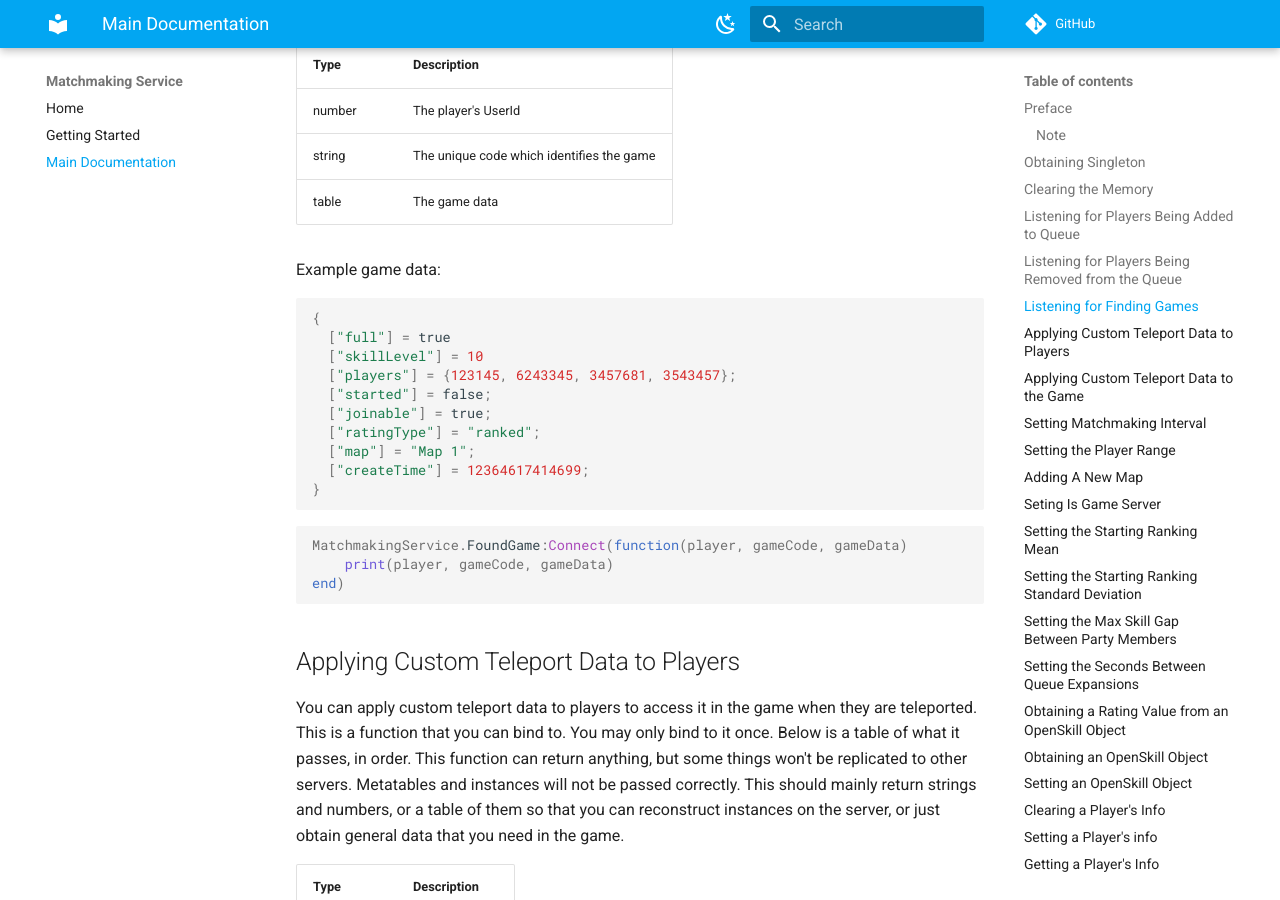
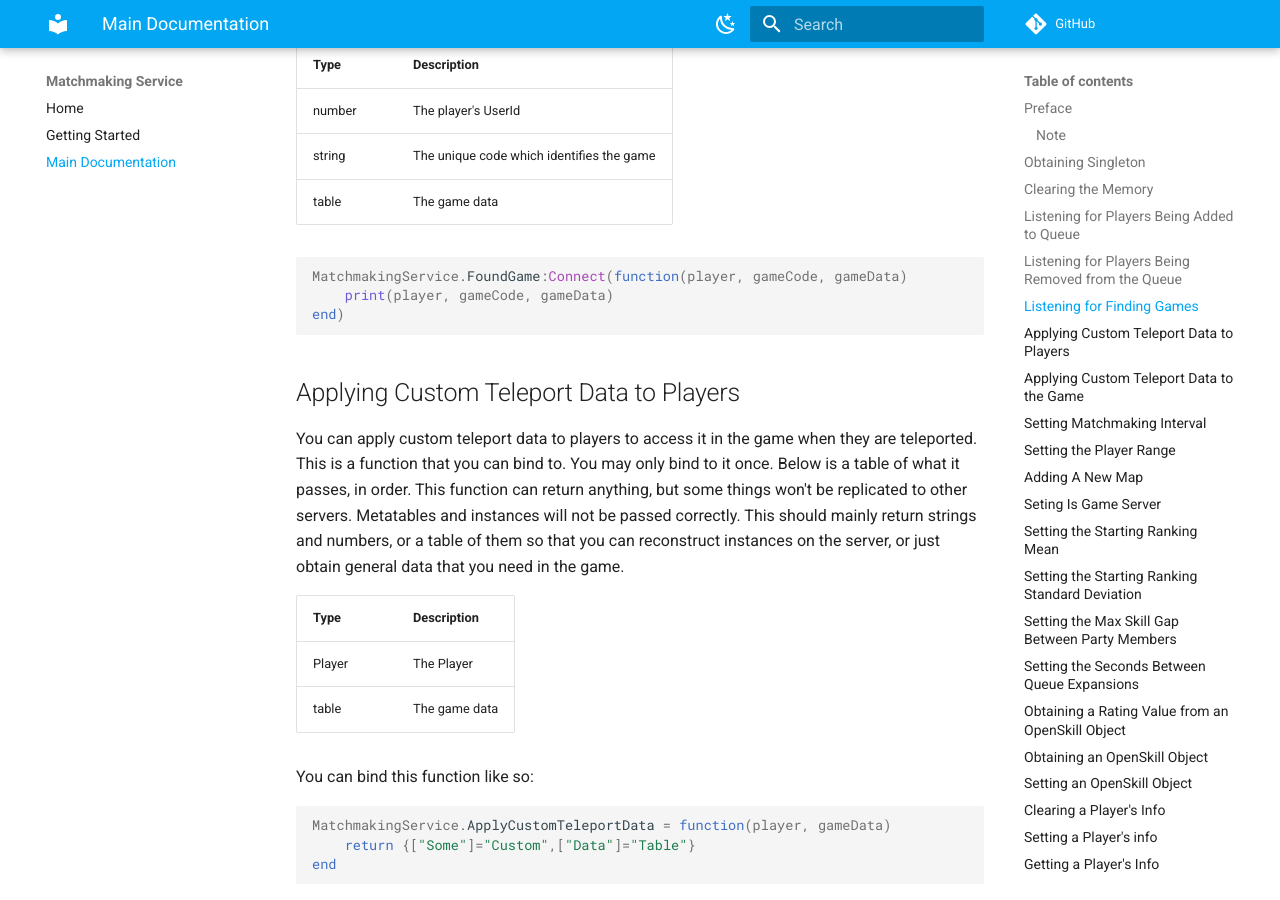
Before and after one commit to steven4547466/MatchmakingService, an MkDocs documentation site: the page built from Docs/docs/maindocs.md, in a window 1280 px wide and 900 px high, scrolled down 2596 px. Built offline with MkDocs 1.6.1 and Material for MkDocs 9.7.7, drawn with Linux system fonts in a browser that asks for light colours; comment, search, counter and statistics services are not loaded.

Commit message:
Remove old

````diff
--- a/Docs/docs/maindocs.md
+++ b/Docs/docs/maindocs.md
@@ -72,20 +72,6 @@ You can listen for when players find games. This signal is not global. Below is
 | number | The player's UserId |
 | string | The unique code which identifies the game |
 | table | The game data |
-
-Example game data:
-```lua
-{
-  ["full"] = true
-  ["skillLevel"] = 10
-  ["players"] = {123145, 6243345, 3457681, 3543457};
-  ["started"] = false;
-  ["joinable"] = true;
-  ["ratingType"] = "ranked";
-  ["map"] = "Map 1";
-  ["createTime"] = 12364617414699;
-}
-```
 
 ```lua
 MatchmakingService.FoundGame:Connect(function(player, gameCode, gameData)
````
